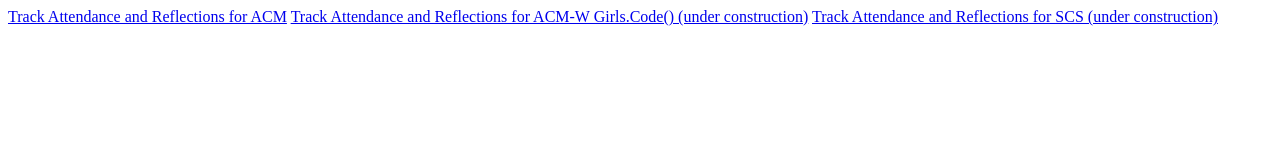
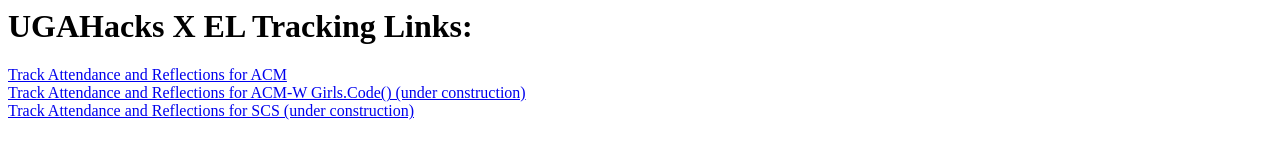
Before and after one commit to HeliumYang/HacksEL, a plain HTML site: page index.html in a window 1280 px wide. Drawn offline with Linux system fonts and the light colour scheme.

Commit message:
Update index.html

```diff
--- a/index.html
+++ b/index.html
@@ -5,8 +5,11 @@
   </head>
 
     <body>
+        <h1>UGAHacks X EL Tracking Links:</h1>
         <a href="https://acm.uga.edu/profile/"> Track Attendance and Reflections for ACM</a>
+        <br>
         <a href="https://hacksel.liumapps.com/acm-w/"> Track Attendance and Reflections for ACM-W Girls.Code() (under construction)</a>
+        <br>
         <a href="https://hacksel.liumapps.com/scs/"> Track Attendance and Reflections for SCS (under construction)</a>
     </body>
 </html>
```
